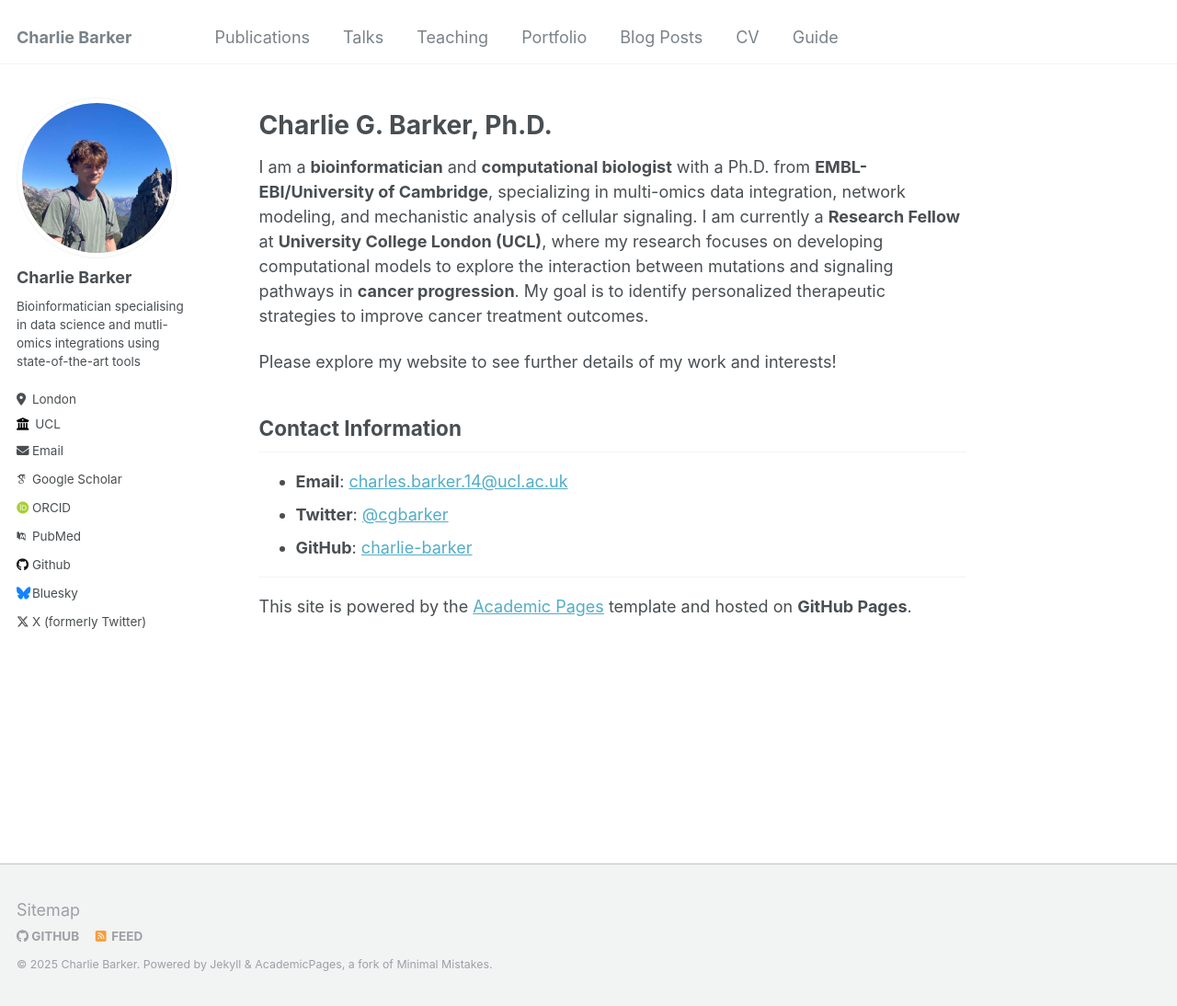
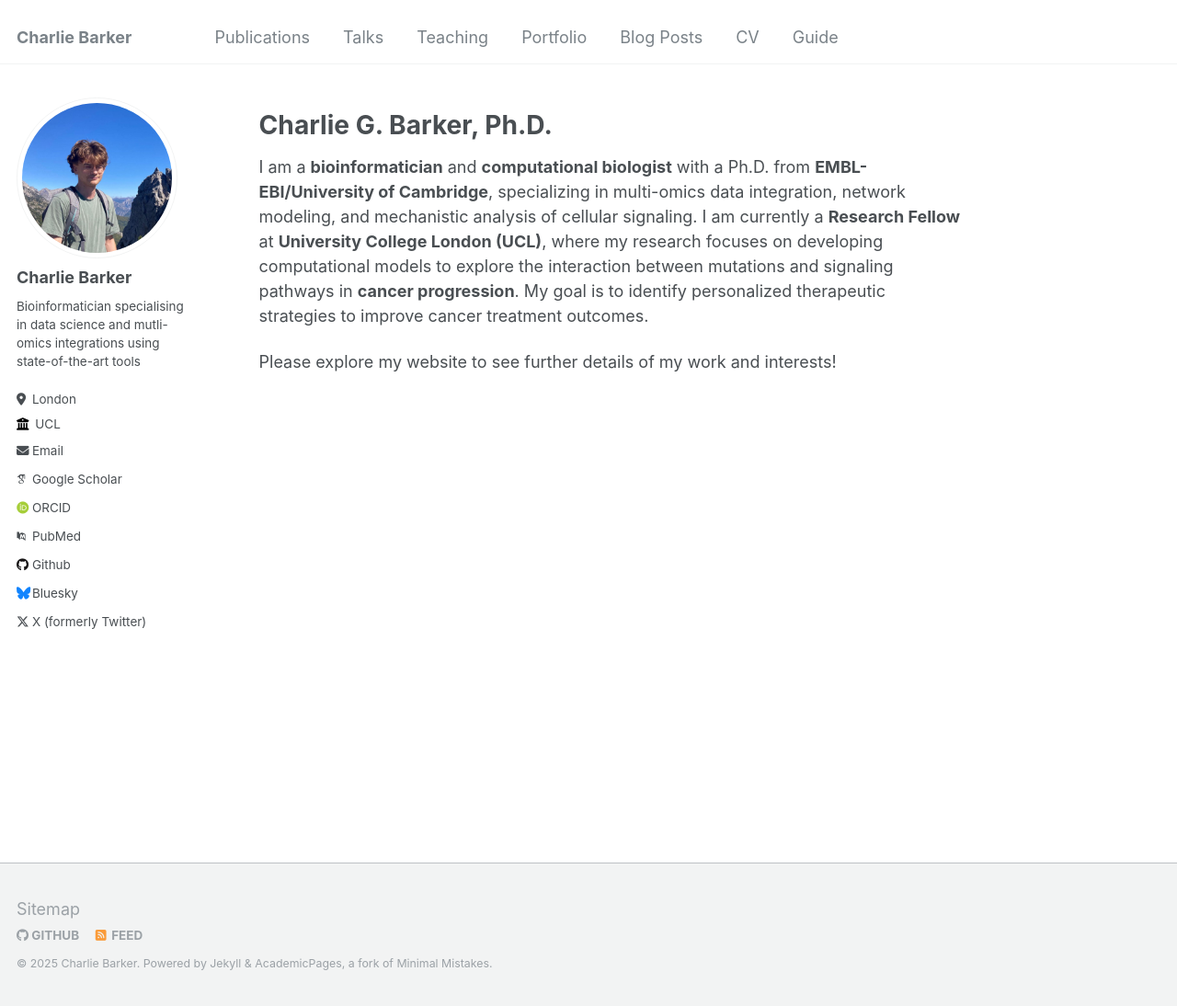
Before and after one commit to CharlieBarker/CharlieBarker.github.io, a Jekyll site: the page built from _pages/about.md, in a window 1280 px wide and 1094 px high. Shown: the whole window at 92% size. Built offline with Jekyll 4.4.1, drawn with Linux system fonts in a browser that asks for light colours; some web fonts are replaced.

Commit message:
about.md

```diff
--- a/_pages/about.md
+++ b/_pages/about.md
@@ -12,13 +12,3 @@ redirect_from:
 I am a **bioinformatician** and **computational biologist** with a Ph.D. from **EMBL-EBI/University of Cambridge**, specializing in multi-omics data integration, network modeling, and mechanistic analysis of cellular signaling. I am currently a **Research Fellow** at **University College London (UCL)**, where my research focuses on developing computational models to explore the interaction between mutations and signaling pathways in **cancer progression**. My goal is to identify personalized therapeutic strategies to improve cancer treatment outcomes.
 
 Please explore my website to see further details of my work and interests!
-
-## Contact Information
-
-- **Email**: [charles.barker.14@ucl.ac.uk](mailto:charles.barker.14@ucl.ac.uk)
-- **Twitter**: [@cgbarker](https://twitter.com/cgbarker)
-- **GitHub**: [charlie-barker](https://github.com/charlie-barker)
-
----
-
-This site is powered by the [Academic Pages](https://github.com/academicpages/academicpages.github.io) template and hosted on **GitHub Pages**.
```
